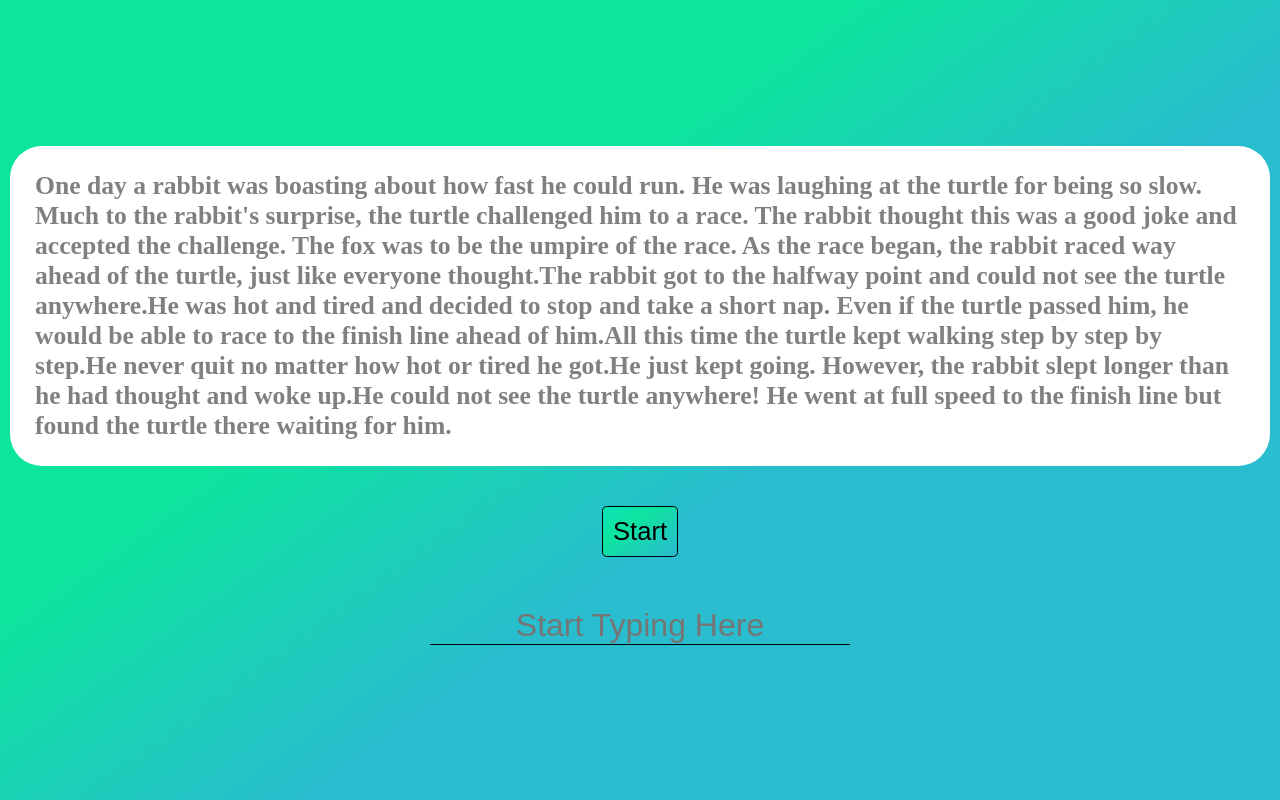
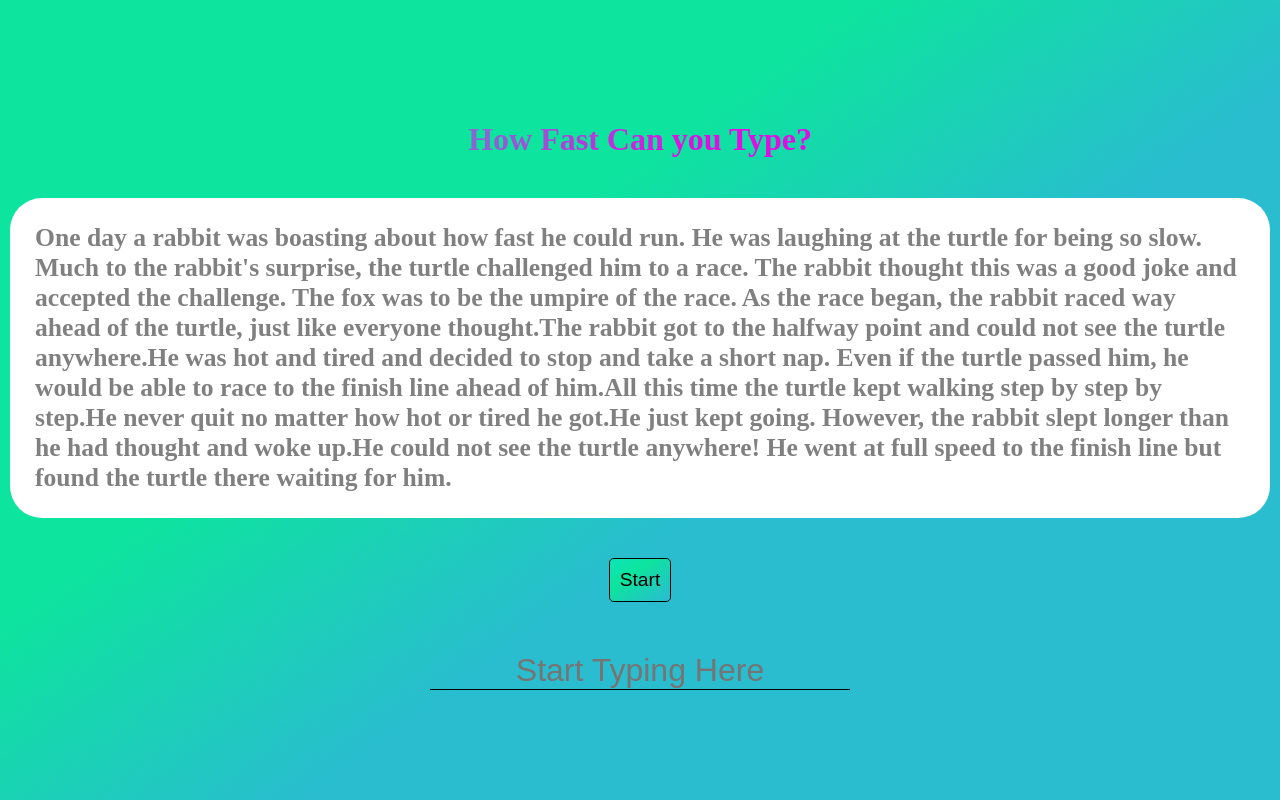
Before and after one commit to DevCoderV1/TypeSpeed, a plain HTML site: page index.html in a window 1280 px wide. Drawn offline with Linux system fonts and the light colour scheme.

Commit message:
css changes

```diff
--- a/index.html
+++ b/index.html
@@ -9,6 +9,9 @@
 </head>
 
 <body oncopy="return false" oncut="return false" onpaste="return false">
+    <div class="title">
+        <h1>How Fast Can you Type?</h1>
+    </div>
     <div class="text_container">
         <h4 id="text" class="text"></h4>
     </div>
--- a/style.css
+++ b/style.css
@@ -16,7 +16,22 @@ body {
     min-height: 100vh;
 }
 
-.text_container {
+.title {
+    display: flex;
+    justify-content: center;
+    align-items: center;
+    margin: 30px;
+}
+
+.title h1 {
+    background: rgb(138, 102, 211);
+    background: linear-gradient( 144deg, rgba(138, 102, 211, 1) 8%, rgba(226, 13, 228, 1) 65%);
+    -webkit-background-clip: text;
+    -webkit-text-fill-color: transparent;
+    font-weight: bold;
+}
+
+.title .text_container {
     display: flex;
     justify-content: center;
     align-items: center;
@@ -34,14 +49,14 @@ body {
 
 .timer {
     margin: 30px;
-    font-size: 2vw;
+    font-size: 1.5vw;
     font-weight: bold;
 }
 
 .timer button {
     padding: 10px;
     border: 1px solid black;
-    font-size: 2vw;
+    font-size: 1.5vw;
     outline: none;
     border-radius: 0.3rem;
     background: rgb(13, 228, 186);
@@ -98,4 +113,7 @@ body {
     .type_container input {
         font-size: 20px;
     }
+    .title h1 {
+        font-size: 28px;
+    }
 }
```
